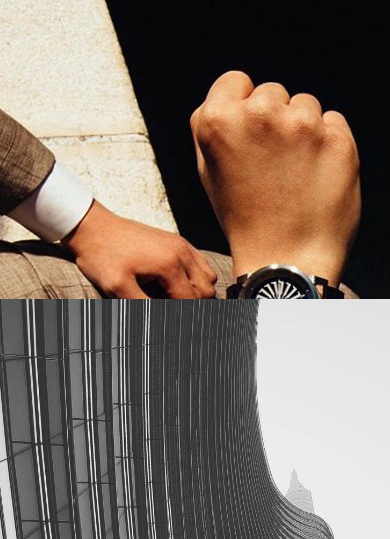
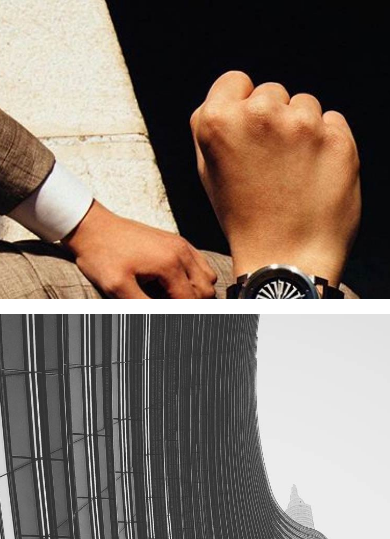
Before and after one commit to dlara95/Tako, a PHP site: page / in a window 390 px wide. Shown: the part 1222-1761 px from the top of the page. Run offline with PHP 8.4, Linux system fonts and the light colour scheme; some libraries are stand-ins or nearby versions.

Commit message:
Changes on mobile

```diff
--- a/css/style.css
+++ b/css/style.css
@@ -255,4 +255,7 @@ footer {
     .header-inner h1 {
         font-size: 30px
     }
+    .small2 {
+        margin-bottom: 15px;
+    }
 }
```
Also changed, not shown: 1 other file.
